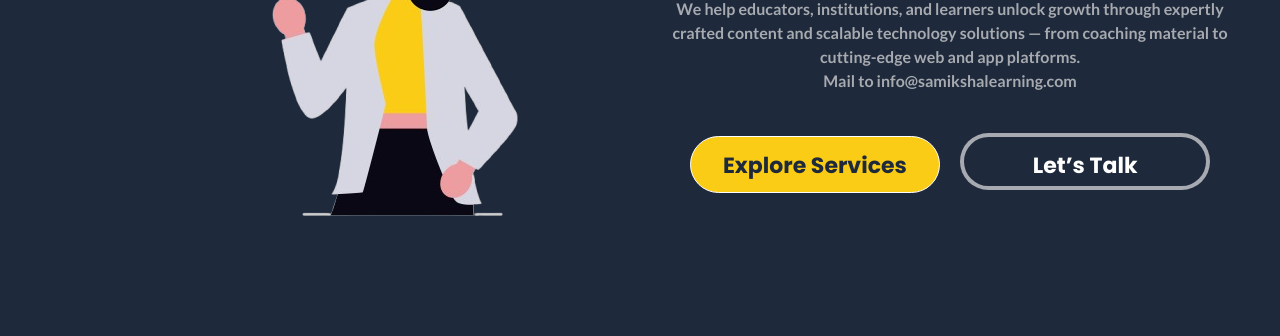
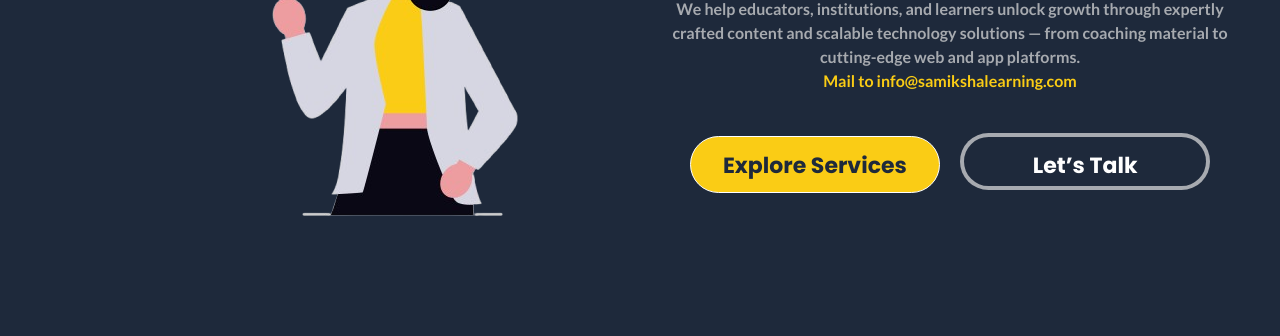
Before and after one commit to dhanushkrishna72/samiksha, a website: page index.html in a window 1280 px wide. Shown: the part 464-800 px from the top of the page. Drawn offline with nearby package versions, Linux system fonts and the light colour scheme.

Commit message:
updated mail and improved logo size

```diff
--- a/index.html
+++ b/index.html
@@ -56,8 +56,8 @@
                     <p>We help educators, institutions, and learners unlock growth through expertly crafted content and
                         scalable technology solutions — from coaching material to cutting-edge web and app platforms.
                         <br>
-                        <a href="mailto:info@samikshalearning.com" class="span">Mail to
-                            info@samikshalearning.com</a>
+                        <a href="mailto:info@samikshalearning.com"><span>Mail to
+                                info@samikshalearning.com</span></a>
                     </p>
                     <div class="cta">
                         <a href="#service"><button class="btn" id="explore">Explore Services</button></a>
--- a/styles/mainPage.css
+++ b/styles/mainPage.css
@@ -8,7 +8,7 @@
 * {
   box-sizing: border-box;
 }
-.span {
+span {
   color: facc15;
 }
 
```
